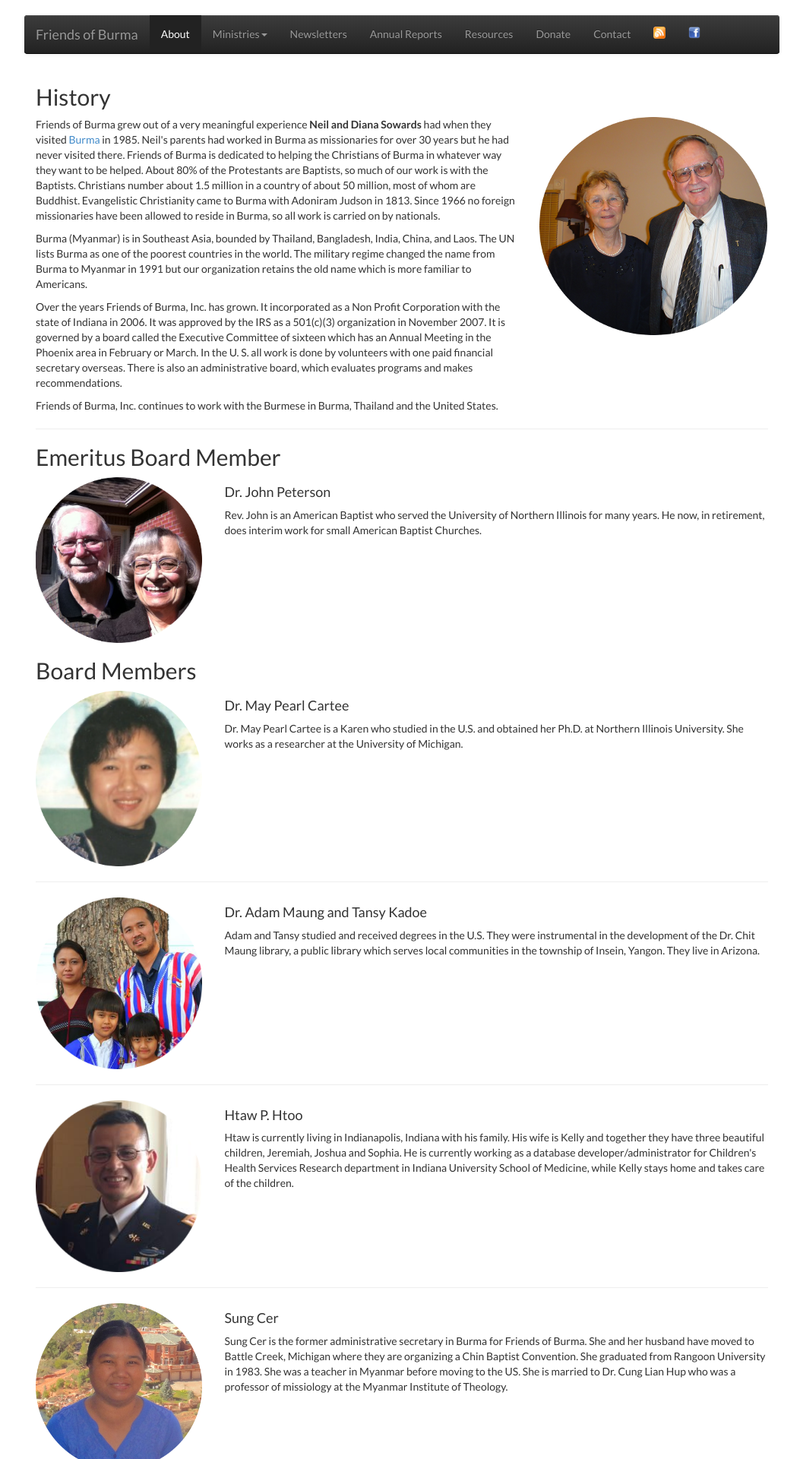
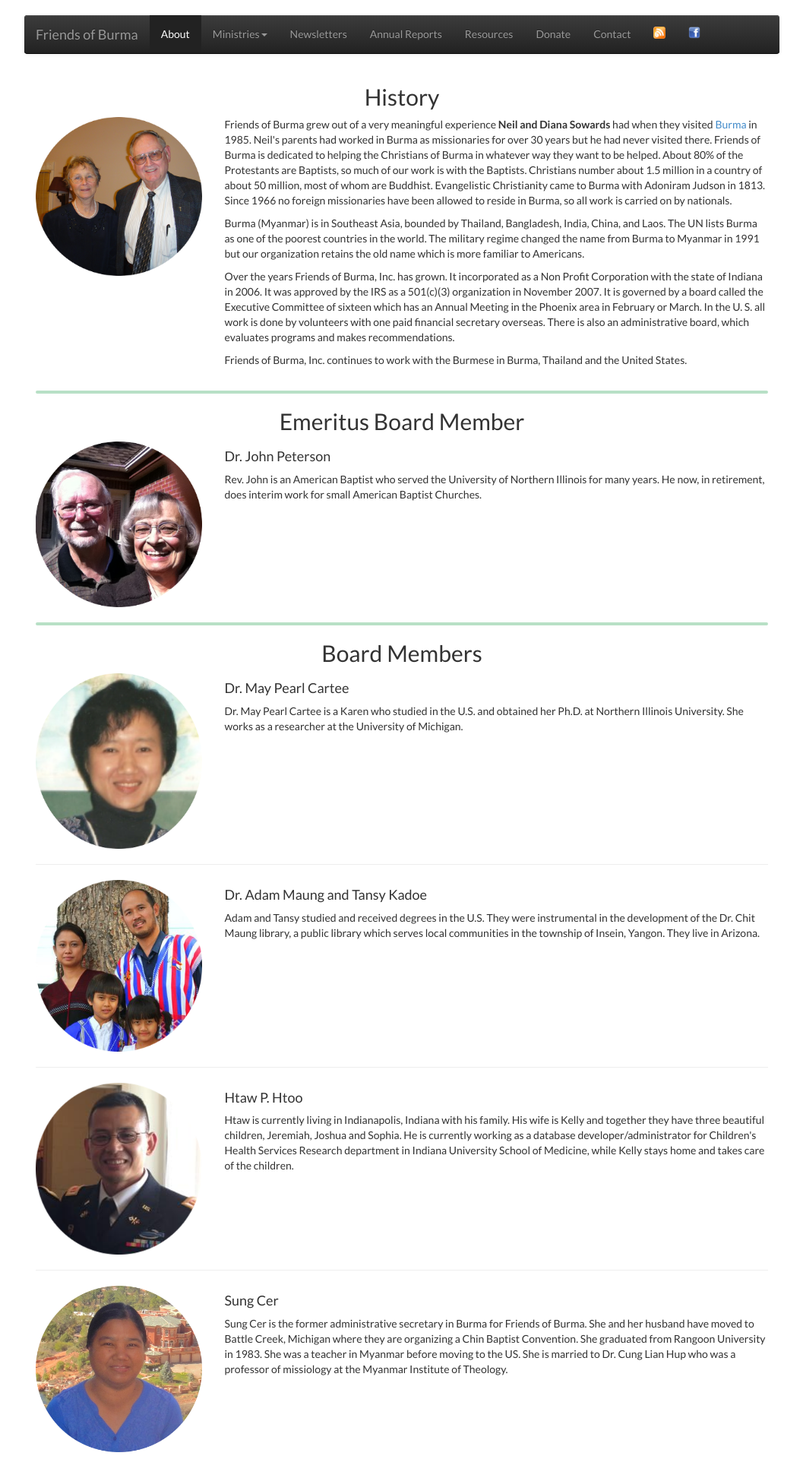
Before and after one commit to friendsofburma/friendsofburma.github.io, a Jekyll site: the page built from _pages/about.html, in a window 1280 px wide. Shown: the top 1920 px of the page at 76% size, without its empty margins (111-1168 px from the left). Built offline with Jekyll 4.4.1, drawn with Linux system fonts in a browser that asks for light colours.

Commit message:
style updates.

```diff
--- a/_pages/about.html
+++ b/_pages/about.html
@@ -6,25 +6,24 @@ permalink: /about/
 ---
 
 <div class="container">
-    <h2>History</h2>
-
+    <h2 style="text-align: center;">History</h2>
     <div class="row">
-        <div class="col-lg-8">
+        <div class="col-lg-3">
+            <img class="featurette-image img-responsive" src="/static/img/photos/neil_diana_sowards.png" alt="Neil and Diana Sowards">
+        </div>
+        <div class="col-lg-9">
             <p>Friends of Burma grew out of a very meaningful experience <strong>Neil and Diana Sowards</strong> had when they visited <a href="https://www.google.com/maps?q=burma&sll=19.0734338,96.67103989999998&sspn=26.941233752349255,58.85606086328304&t=m&dg=opt&hnear=Burma&z=4" target="_blank">Burma</a> in 1985. Neil's parents had worked in Burma as missionaries for over 30 years but he had never visited there. Friends of Burma is dedicated to helping the Christians of Burma in whatever way they want to be helped. About 80% of the Protestants are Baptists, so much of our work is with the Baptists. Christians number about 1.5 million in a country of about 50 million, most of whom are Buddhist. Evangelistic Christianity came to Burma with Adoniram Judson in 1813. Since 1966 no foreign missionaries have been allowed to reside in Burma, so all work is carried on by nationals.</p>
 
             <p>Burma (Myanmar) is in Southeast Asia, bounded by Thailand, Bangladesh, India, China, and Laos. The UN lists Burma as one of the poorest countries in the world. The military regime changed the name from Burma to Myanmar in 1991 but our organization retains the old name which is more familiar to Americans.</p>
 
             <p>Over the years Friends of Burma, Inc. has grown. It incorporated as a Non Profit Corporation with the state of Indiana in 2006. It was approved by the IRS as a 501(c)(3) organization in November 2007. It is governed by a board called the Executive Committee of sixteen which has an Annual Meeting in the Phoenix area in February or March. In the U. S. all work is done by volunteers with one paid financial secretary overseas. There is also an administrative board, which evaluates programs and makes recommendations.</p>
-        </div>
-        <div class="col-lg-4">
-            <img class="featurette-image img-responsive" src="/static/img/photos/neil_diana_sowards.png" alt="Neil and Diana Sowards">
+            <p>Friends of Burma, Inc. continues to work with the Burmese in Burma, Thailand and the United States.</p>
         </div>
     </div>
-    <p>Friends of Burma, Inc. continues to work with the Burmese in Burma, Thailand and the United States.</p>
 
-    <hr>
+    <hr class="section-div"/>
 
-    <h2>Emeritus Board Member</h2>
+    <h2 style="text-align: center;">Emeritus Board Member</h2>
     <div class="row">
         <div class="col-lg-3">
             <img class="featurette-image img-responsive" src="/static/img/photos/john_ruth_peterson.png"
@@ -39,8 +38,9 @@ permalink: /about/
         </div>
     </div>
 
+    <hr class="section-div"/>
 
-    <h2>Board Members</h2>
+    <h2 style="text-align: center;">Board Members</h2>
 
     <div class="row">
         <div class="col-lg-3">
@@ -52,7 +52,7 @@ permalink: /about/
         </div>
     </div>
 
-    <hr>
+    <hr/>
     <div class="row">
         <div class="col-lg-3">
             <img class="featurette-image img-responsive" src="/static/img/photos/adam_tansy.png" alt="Adam Maung and Tansy Kadoe">
@@ -62,7 +62,7 @@ permalink: /about/
             <p>Adam and Tansy studied and received degrees in the U.S. They were instrumental in the development of the Dr. Chit Maung library, a public library which serves local communities in the township of Insein, Yangon. They live in Arizona.</p>
         </div>
     </div>
-    <hr>
+    <hr/>
 
     <div class="row">
         <div class="col-lg-3">
@@ -74,7 +74,7 @@ permalink: /about/
         </div>
     </div>
 
-    <hr>
+    <hr/>
     <div class="row">
         <div class="col-lg-3">
             <img class="featurette-image img-responsive" src="/static/img/photos/sung_cer.png" alt="Sung Cer">
@@ -85,7 +85,7 @@ permalink: /about/
         </div>
     </div>
 
-    <hr>
+    <hr/>
     <div class="row">
         <div class="col-lg-3">
             <img class="featurette-image img-responsive" src="/static/img/photos/may_thet.png" alt="May Hnin Thet">
@@ -97,7 +97,7 @@ permalink: /about/
         </div>
     </div>
 
-    <hr>
+    <hr/>
     <div class="row">
         <div class="col-lg-3">
             <img class="featurette-image img-responsive" src="/static/img/photos/phil_schock.png" alt="Phil Schock">
@@ -108,7 +108,7 @@ permalink: /about/
         </div>
     </div>
 
-    <hr>
+    <hr/>
     <div class="row">
         <div class="col-lg-3">
             <img class="featurette-image img-responsive" src="/static/img/photos/lwinmoe.png" alt="Lwin Moe">
@@ -192,5 +192,7 @@ permalink: /about/
             </p>
         </div>
     </div>
-    <hr/>
+
+    <hr class="section-div"/>
+
 </div><!-- /.container -->
--- a/static/css/style.scss
+++ b/static/css/style.scss
@@ -203,9 +203,21 @@ pre {
 }
 
 .highlight-message {
-  background-color: lightgreen;
+  background-color: #b8e0c6;
   border-radius: 10px; /* Adds rounded corners */
   padding: 10px 10px;
+}
+
+.section-div {
+  border: 2px solid #b8e0c6;
+  border-radius: 5px;
+}
+
+.my-jumbotron {
+  background-color: #b8e0c6;
+  padding: 1rem;
+  border-radius: 0.5rem;
+  text-align: center;
 }
 
 /* RESPONSIVE CSS
```
Also changed, not shown: _pages/testimonials.html (+9 -16 lines).
